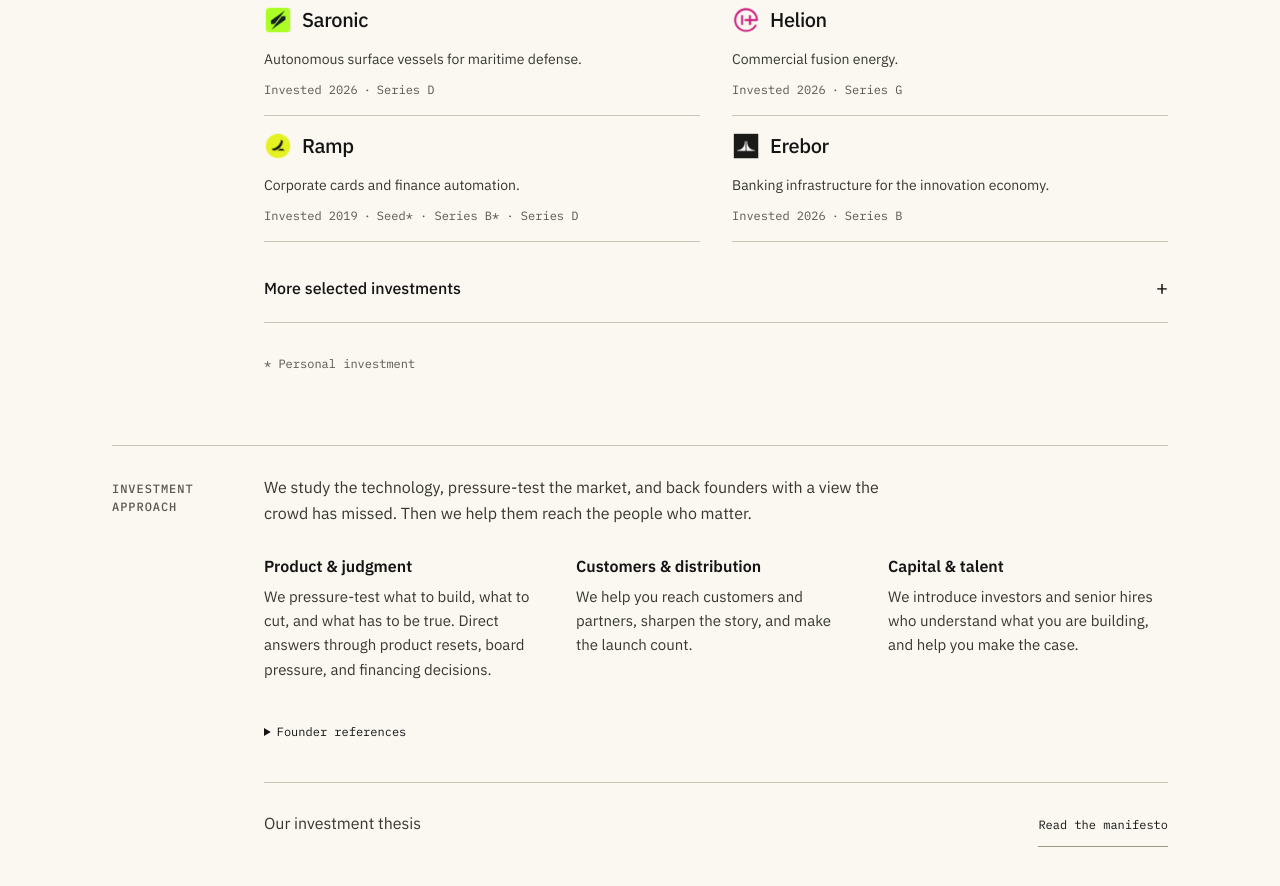
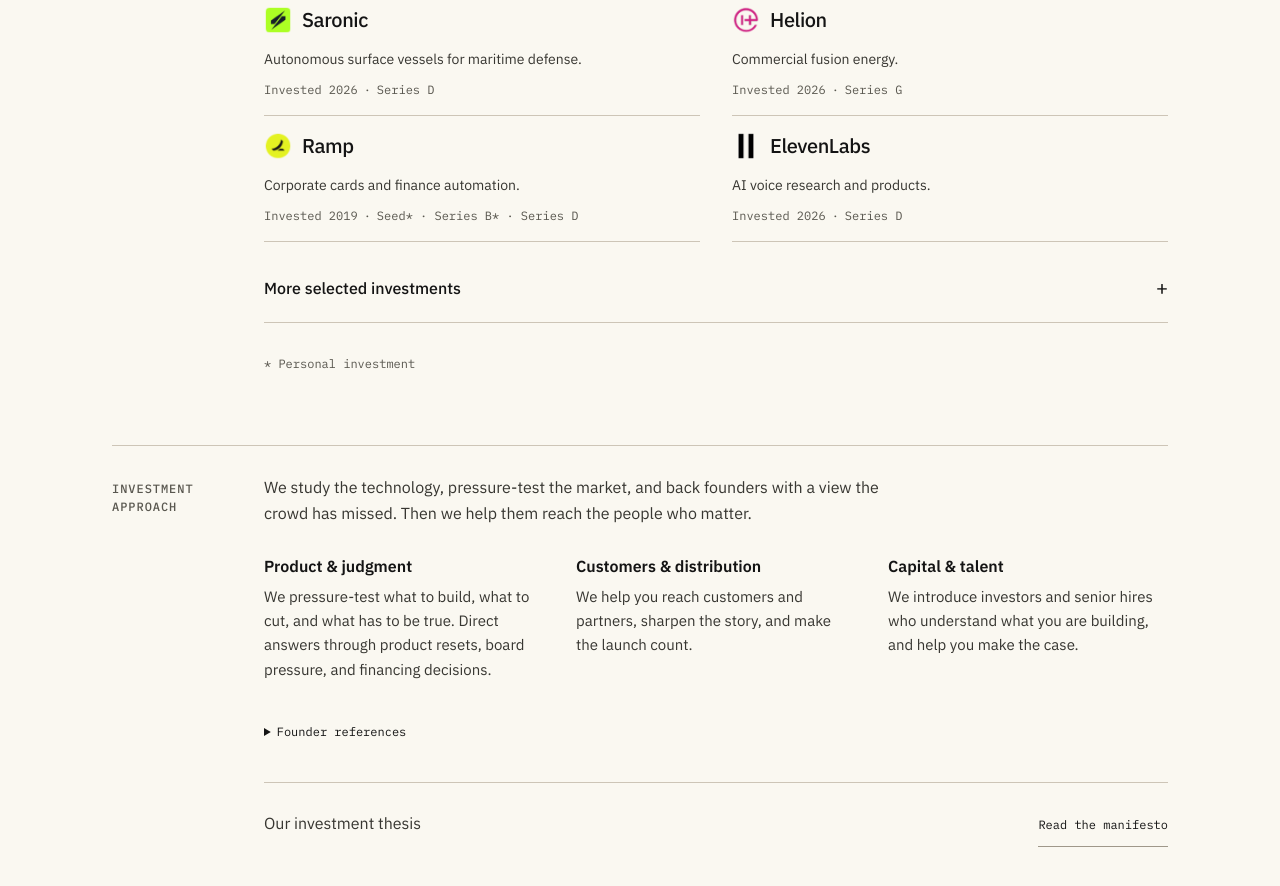
Before and after one commit to geoffreywoo/anti-fund, a Next.js app: page / in a window 1280 px wide. Shown: the part 1040-1926 px from the top of the page. Built offline with nearby package versions, Linux system fonts and the light colour scheme.

Commit message:
Feature ElevenLabs in selected investments (#28)
Co-authored-by: gwmbp <gwmbp@Mac.attwifi.manager>

```diff
--- a/components/Portfolio.tsx
+++ b/components/Portfolio.tsx
@@ -637,7 +637,7 @@ const featuredCompanyNames = [
   "Saronic",
   "Helion",
   "Ramp",
-  "Erebor",
+  "ElevenLabs",
 ];
 const featuredCompanySet = new Set(featuredCompanyNames);
 const featuredCompanies = featuredCompanyNames
```
Also changed, not shown: 1 other file (tests, documents, lock files or other folders).
